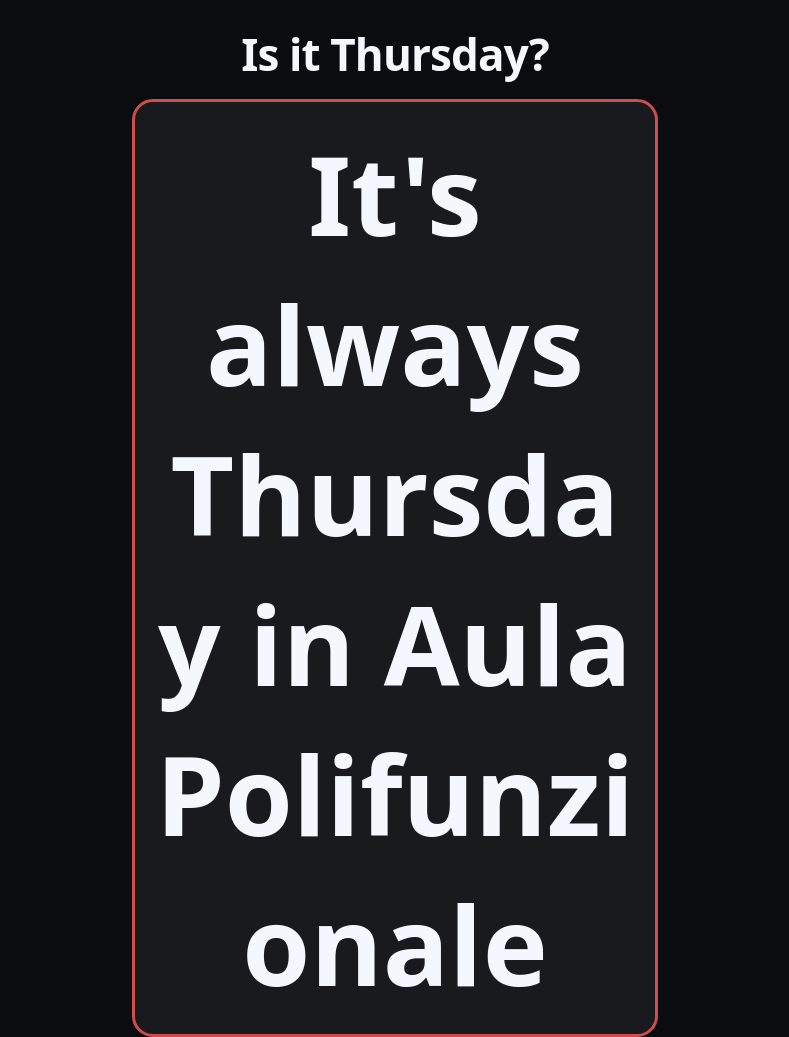
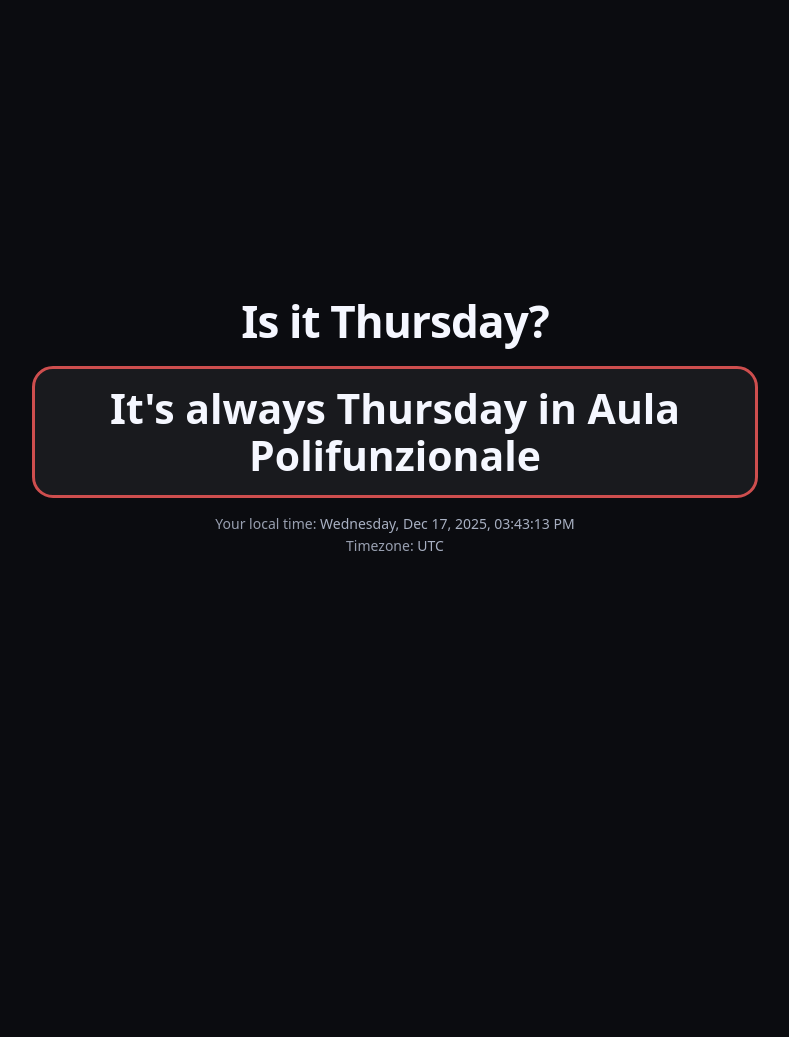
Before and after one commit to andreapiras00/is-it-thursday, a plain HTML site: page index.html in a window 1280 px wide. Shown: the top 1037 px of the page, without its empty margins (245-1034 px from the left). After the commit the page ends 848 px from the top, so only its background shows below. Drawn offline with Linux system fonts and the light colour scheme.

Commit message:
fix for answer

```diff
--- a/style.css
+++ b/style.css
@@ -35,26 +35,37 @@
   }
 
   .answer {
-    font-size: clamp(42px, 12vw, 110px);
     font-weight: 800;
-
-    /* Prevent overflow on small screens */
-    width: 100%;
-    max-width: 520px;
-    box-sizing: border-box;
-
-    padding: 16px 18px;
+    padding: 18px 28px;
     border-radius: 18px;
     background: var(--card);
     display: inline-block;
 
-    /* Long text should wrap cleanly */
-    overflow-wrap: anywhere;
+    /* responsive sizing */
+    box-sizing: border-box;
+    width: 100%;
+    max-width: min(900px, 100%);
+    margin: 0 auto;
+
+    /* default (used by YES) */
+    font-size: clamp(56px, 10vw, 110px);
+    line-height: 1.05;
+
+    /* wrap naturally */
+    overflow-wrap: normal;
     word-break: normal;
   }
 
   .answer.yes { outline: 3px solid rgba(80, 200, 120, 0.85); }
-  .answer.no  { outline: 3px solid rgba(240, 90, 90, 0.85); }
+
+  /* Smaller, more readable for the long message */
+  .answer.no  {
+    outline: 3px solid rgba(240, 90, 90, 0.85);
+    font-size: clamp(22px, 3.2vw, 44px);
+    line-height: 1.15;
+    padding: 16px 20px;
+  }
+
 
   .meta {
     font-size: 14px;
```
